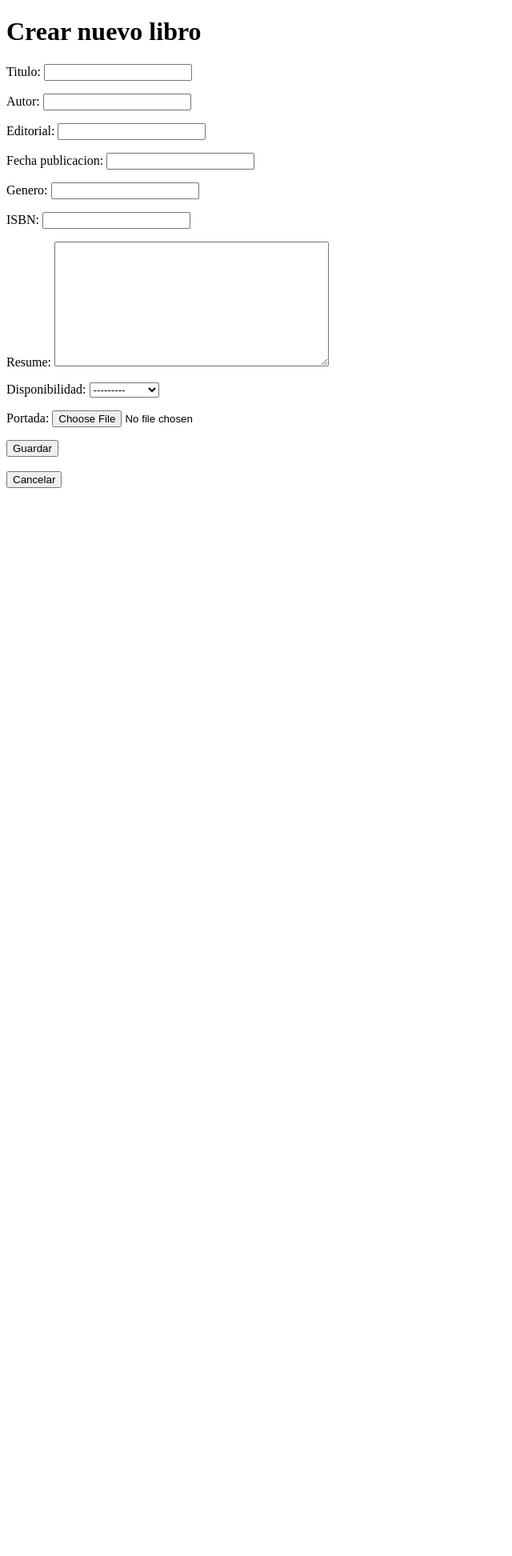
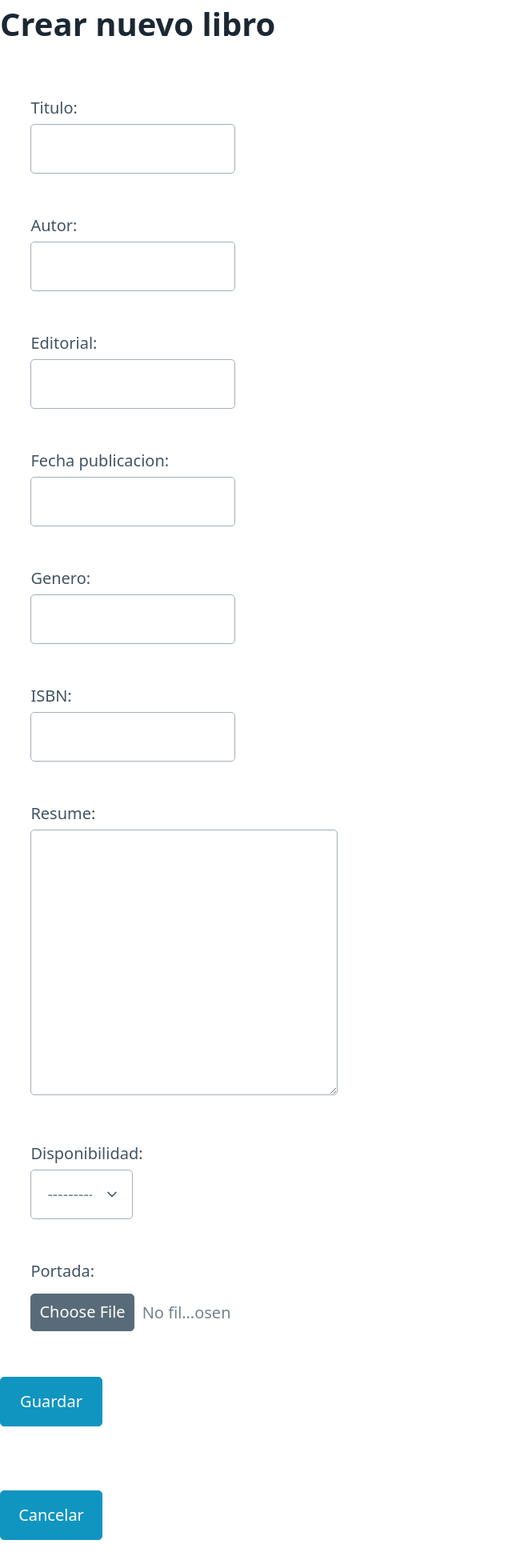
Before and after one commit to ieshm-2daw/libreria-victorminiesta, a Django app: page /libro/new in a window 1280 px wide. Shown: the whole page at 80% size, without its empty margins (0-640 px from the left). Before the commit the page ends 610 px from the top, so only its background shows below. Run offline with Django 4.2, Linux system fonts and the light colour scheme.

Commit message:
Css añadido

```diff
--- a/appBiblioteca/models.py
+++ b/appBiblioteca/models.py
@@ -31,9 +31,9 @@ class Libro(models.Model):
     resume = models.TextField()
 
     DISPONIBILIDAD_CHOICES=(
-        ('D','Disponible'),
-        ('P','Prestado'),
-        ('R','Reservado'),
+        ('Disponible','D'),
+        ('Prestado','P'),
+        ('Reservado','R'),
     )
     disponibilidad=models.CharField(max_length=50, choices=DISPONIBILIDAD_CHOICES)
     portada = models.ImageField(upload_to='portadas/')
@@ -53,8 +53,8 @@ class Prestamo(models.Model):
     usuario_prestamo = models.CharField(max_length=50)
 
     ESTADO_CHOICES=(
-        ('D','Devuelto'),
-        ('P','Prestado'),
+        ('Devuelto','D'),
+        ('Prestado','P'),
     )
     estado=models.CharField(max_length=50, choices=ESTADO_CHOICES)
 
--- a/appBiblioteca/templates/appBiblioteca/base.html
+++ b/appBiblioteca/templates/appBiblioteca/base.html
@@ -4,6 +4,34 @@
     <meta charset="UTF-8">
     <meta name="viewport" content="width=device-width, initial-scale=1.0">
     <title>{%block title%}{%endblock title%}</title>
+    <link rel="stylesheet" href="https://unpkg.com/@picocss/pico@latest/css/pico.classless.min.css">
+    <style>
+        button{
+            justify-content: center;
+            text-align: center;
+            display: inline-flex !important;
+            width: 10%;
+        }
+        input{
+            width: 20% !important;
+            margin-left: 3%;
+        }
+        textarea{
+            width: 30% !important;
+            margin-left: 3%;
+        }
+        select{
+            width: 10% !important;
+            margin-left: 3%;
+        }
+        label{
+            margin-left: 3%;
+        }
+        img{
+            width: 20%;
+            margin-bottom: 2%;
+        }
+    </style>
 </head>
 <body>
     {%block content%}
--- a/appBiblioteca/views.py
+++ b/appBiblioteca/views.py
@@ -23,9 +23,9 @@ class ListLibros(ListView):
 
         context['libros'] = Libro.objects.all()
 
-        context['libros_disponibles'] = Libro.objects.filter(disponibilidad="D")
-        context['libros_prestados'] = Libro.objects.filter(disponibilidad="P")
-        context['libros_reservados'] = Libro.objects.filter(disponibilidad="R")
+        context['libros_disponibles'] = Libro.objects.filter(disponibilidad="Disponible")
+        context['libros_prestados'] = Libro.objects.filter(disponibilidad="Prestado")
+        context['libros_reservados'] = Libro.objects.filter(disponibilidad="Reservado")
 
         return context
 
@@ -37,7 +37,7 @@ class librosDisponible(ListView):
 
         context = super().get_context_data(**kwargs)
 
-        context['libros_disponibles'] = Libro.objects.filter(disponibilidad = "D")
+        context['libros_disponibles'] = Libro.objects.filter(disponibilidad = "Disponible")
 
         return context
 
@@ -49,8 +49,8 @@ class MisLibros(ListView):
 
         context = super().get_context_data(**kwargs)
 
-        context['Libros_Prestados'] = Prestamo.objects.filter(estado = "P", usuario_prestamo = self.request.user)
-        context['Libros_Devueltos'] = Prestamo.objects.filter(estado = "D", usuario_prestamo = self.request.user)
+        context['Libros_Prestados'] = Prestamo.objects.filter(estado = "Prestado", usuario_prestamo = self.request.user)
+        context['Libros_Devueltos'] = Prestamo.objects.filter(estado = "Disponible", usuario_prestamo = self.request.user)
 
         return context
 
@@ -61,7 +61,7 @@ class LibrosPrestados(ListView):
     def get_context_data(self, **kwargs: Any) -> dict[str, Any]:
         context =  super().get_context_data(**kwargs)
 
-        context['Libros_Prestados'] = Prestamo.objects.filter(estado = "P").order_by('fecha_devolucion')
+        context['Libros_Prestados'] = Prestamo.objects.filter(estado = "Prestado").order_by('fecha_devolucion')
         context['hoy'] = date.today()
 
         return context
@@ -99,24 +99,24 @@ class PrestarLibro(View):
                                 fecha_prestamo = fecha_prestamo,
                                 fecha_devolucion = fecha_devolucion,
                                 usuario_prestamo = usuario,
-                                estado = "P")
-        libro.disponibilidad = "P"
+                                estado = "Prestado")
+        libro.disponibilidad = "Prestado"
         libro.save()
         return redirect('listadoLibros')
 
 class DevolverLibro(View):
     template_name = "appBiblioteca/libro_Devolver.html"
     def get(self, request, pk):
-        libro_prestado = get_object_or_404(Libro, pk=pk, disponibilidad = 'P')
+        libro_prestado = get_object_or_404(Libro, pk=pk, disponibilidad = 'Prestado')
         return render(request, self.template_name, {'libro': libro_prestado})
     def post(self, request, pk):
-        libro_prestado = get_object_or_404(Libro, pk=pk, disponibilidad = 'P')
-        prestamo = Prestamo.objects.filter(libro_prestado = libro_prestado, usuario_prestamo = request.user, estado = "P").first()
-        prestamo.estado = "D"
+        libro_prestado = get_object_or_404(Libro, pk=pk, disponibilidad = 'Prestado')
+        prestamo = Prestamo.objects.filter(libro_prestado = libro_prestado, usuario_prestamo = request.user, estado = "Prestado").first()
+        prestamo.estado = "Disponible"
         prestamo.fecha_devolucion = date.today()
         prestamo.save()
 
-        libro_prestado.disponibilidad = "D"
+        libro_prestado.disponibilidad = "Disponible"
         libro_prestado.save()
 
         return redirect('listadoLibros')
```
Also changed, not shown: appBiblioteca/templates/appBiblioteca/libro_detail.html (+9 -9 lines), appBiblioteca/templates/appBiblioteca/libro_listado.html (+7 -5 lines), appBiblioteca/migrations/0001_initial.py.
